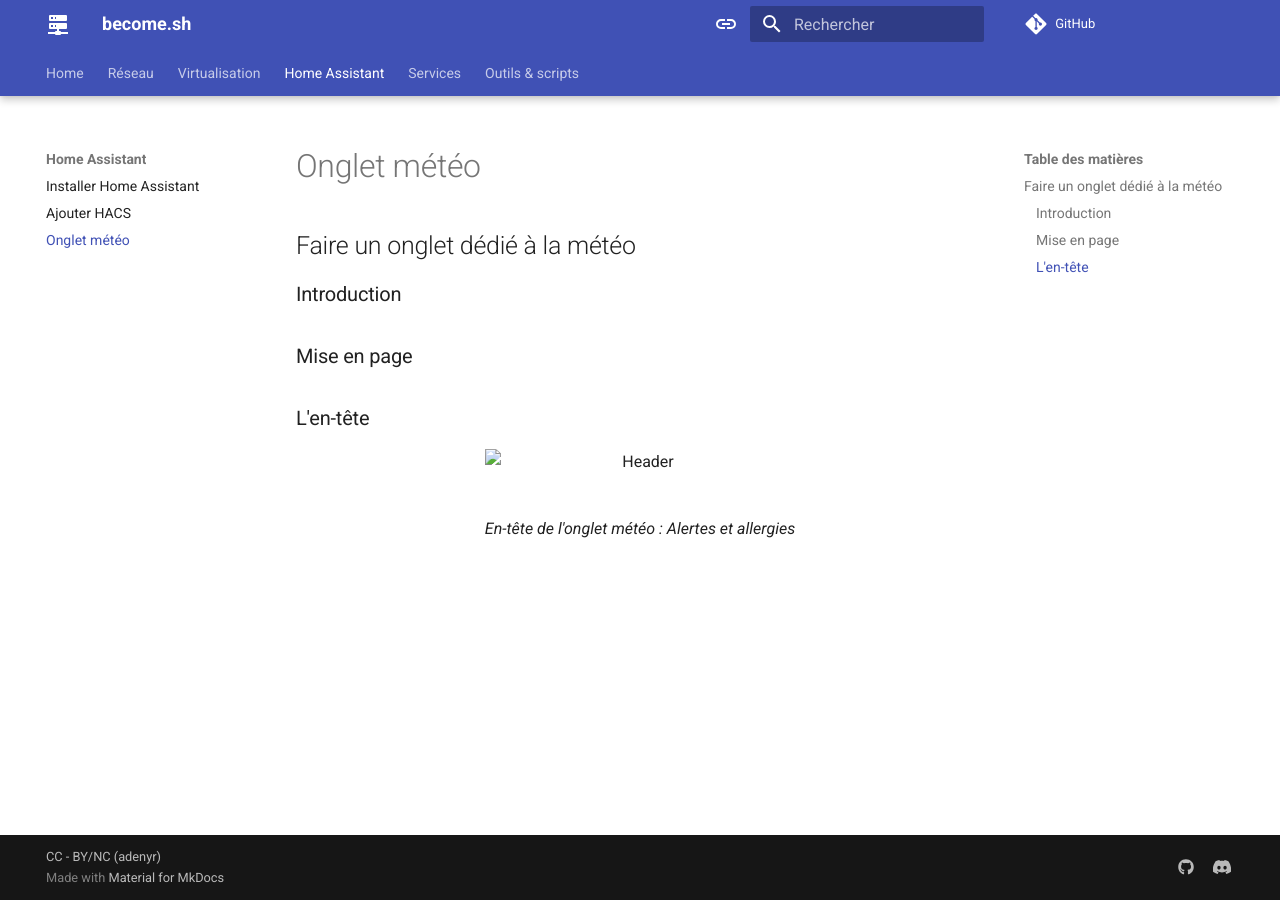
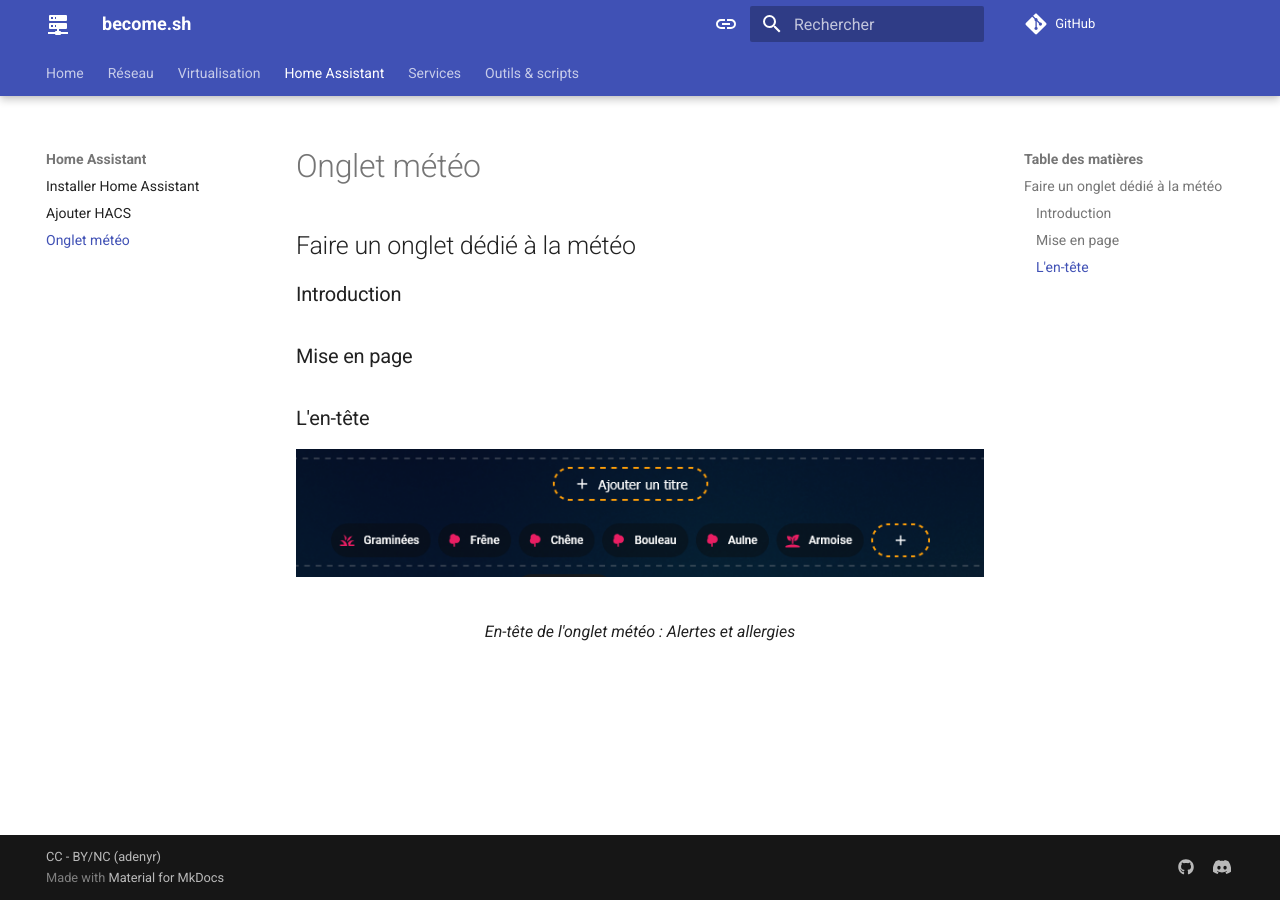
Before and after one commit to adenyrr/become.sh, an MkDocs documentation site: the page built from docs/hassio/meteo.md, in a window 1280 px wide. Built offline with MkDocs 1.6.1 and Material for MkDocs 9.7.7, drawn with Linux system fonts in a browser that asks for light colours; plug-ins that fetch from the network failed and are left out; comment, search, counter and statistics services are not loaded.

Commit message:
test image header

```diff
--- a/docs/hassio/meteo.md
+++ b/docs/hassio/meteo.md
@@ -7,6 +7,6 @@
 ### L'en-tête
 
 <figure markdown="span">
-  ![Header](assets/hassio/header.png)
+  ![Header](https://raw.githubusercontent.com/adenyrr/become.sh/3ebd2f09bc567be2149ef95f435b3b3f7363f264/docs/assets/hassio/header.png)
   <figcaption>En-tête de l'onglet météo : Alertes et allergies</figcaption>
 </figure>
```
